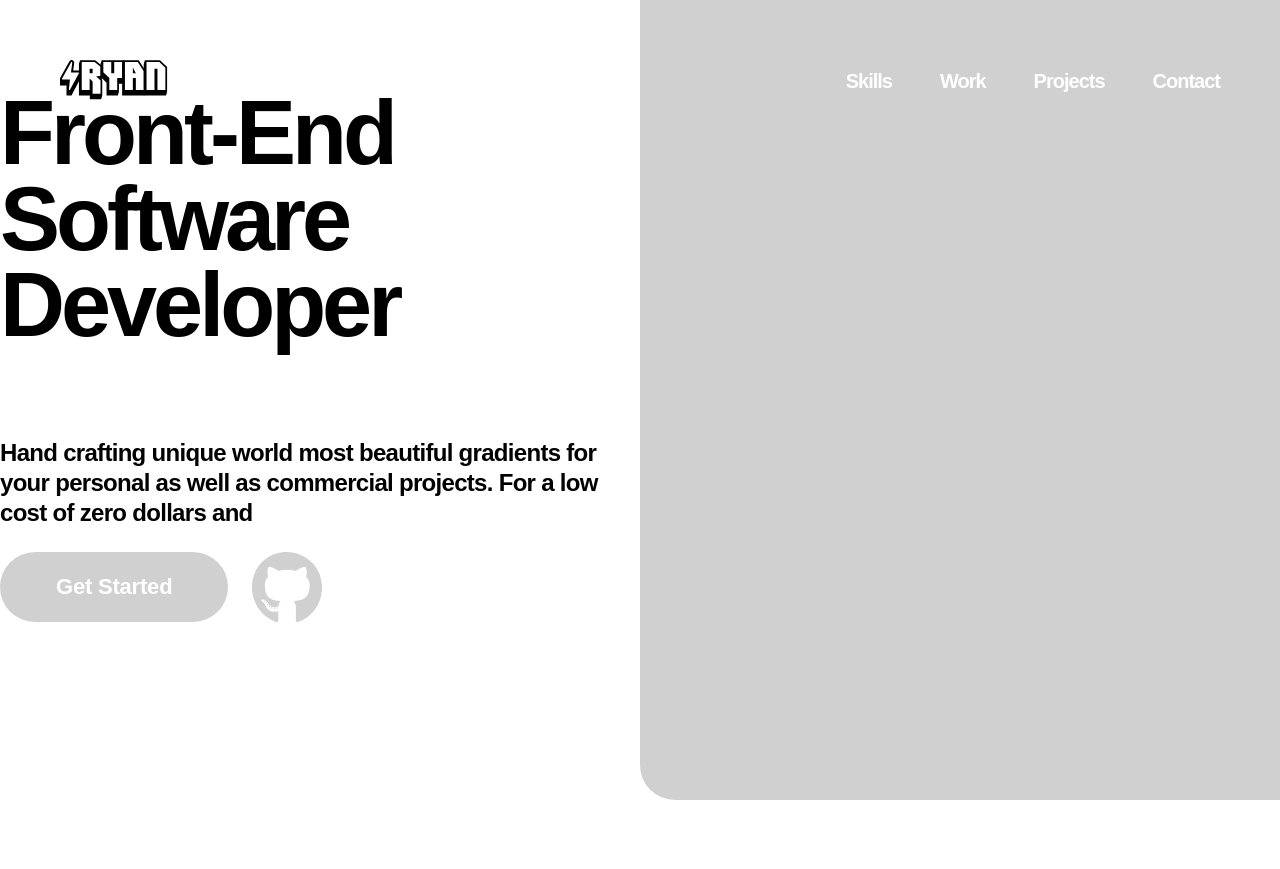
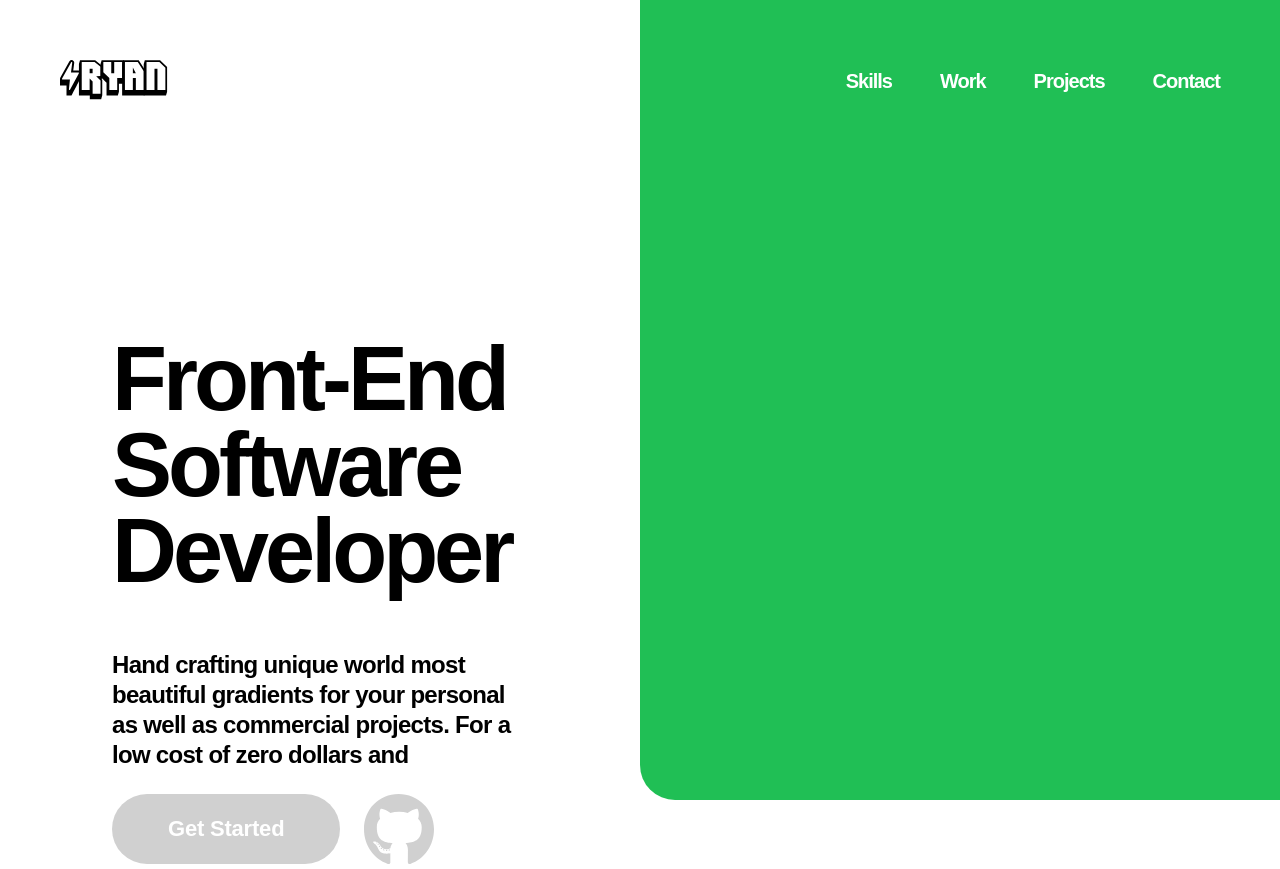
Before and after one commit to RyanWirth/portfolio, a Svelte app: page / in a window 1280 px wide. Before the commit the page ends 800 px from the top, so only its background shows below. Built offline with nearby package versions, Linux system fonts and the light colour scheme; a web font is replaced by a local one.

Commit message:
Adjust hero margins

```diff
--- a/src/components/Hero.svelte
+++ b/src/components/Hero.svelte
@@ -6,12 +6,20 @@
 
   article {
     flex: 1;
+
+    > * {
+      padding: 0 112px;
+    }
   }
 
   aside {
     flex: 1;
-    background: #d0d0d0;
+    background: #20bf55;
     border-bottom-left-radius: 35px;
+  }
+
+  h1 {
+    margin: 336px 0 56px 0;
   }
 
   p {
```
